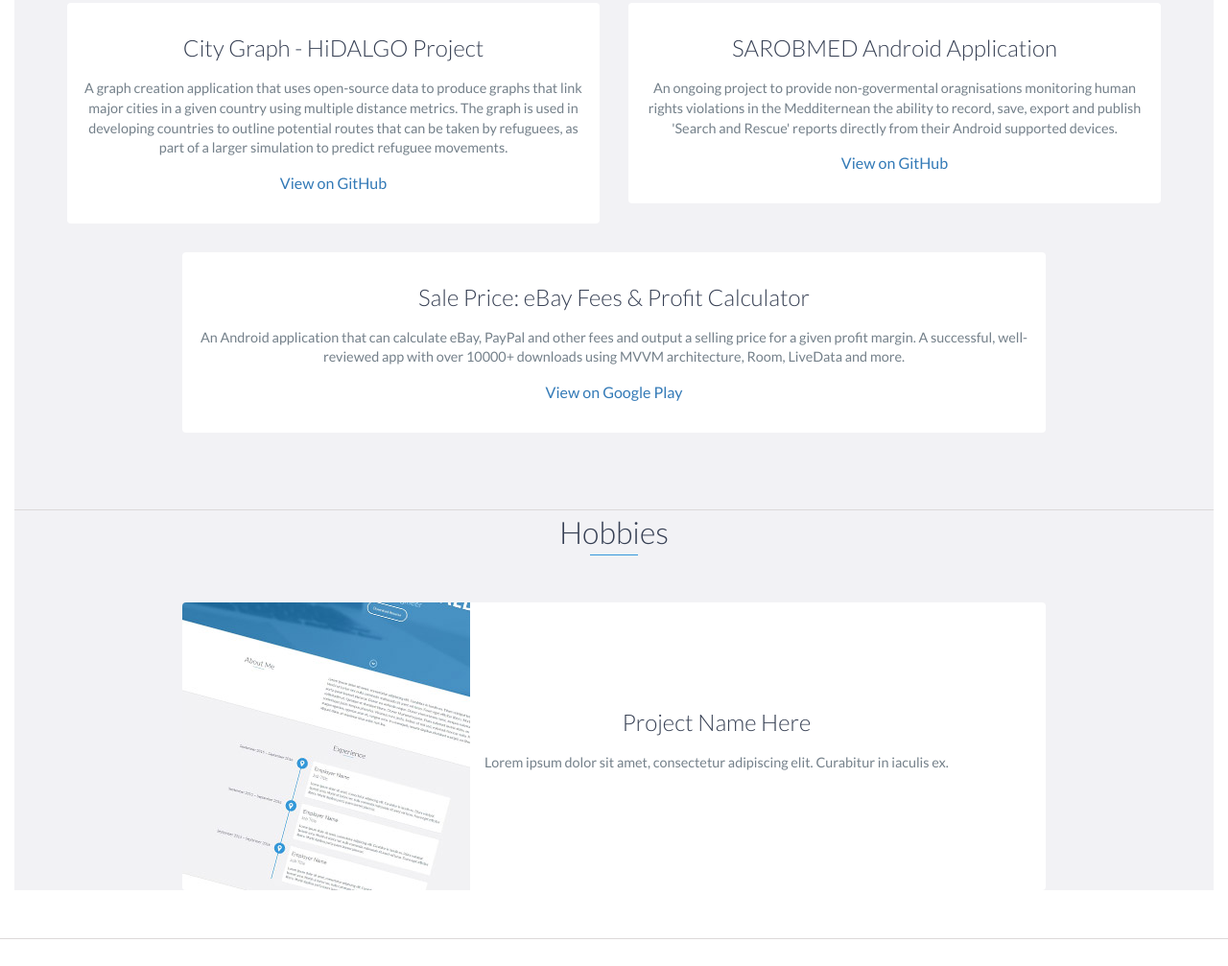
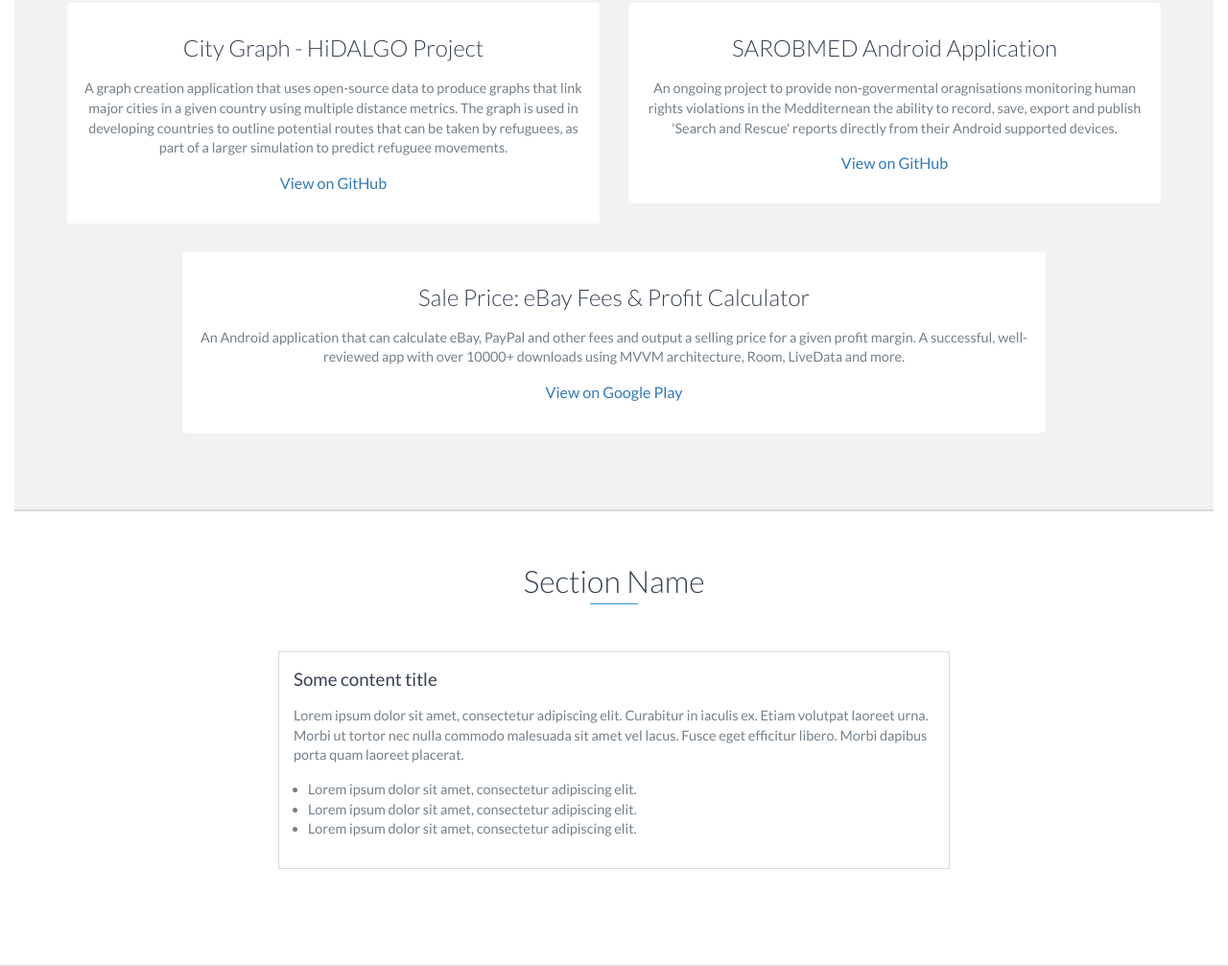
Before and after one commit to qusaizakir/qusaizakir-portfolio, a plain HTML site: page index.html in a window 1280 px wide. Shown: the part 1256-2263 px from the top of the page at 96% size. Before the commit the page ends 2235 px from the top, so only its background shows below. Drawn offline with nearby package versions, Linux system fonts and the light colour scheme.

Commit message:
Update index.html

```diff
--- a/index.html
+++ b/index.html
@@ -106,25 +106,30 @@
     </div>
     <!-- End #projects -->
 
-<div id="hobbies"  class="background-alt">
-    <h2 class="heading">Hobbies</h2>
+<div class="optional-section background">
+    <h2 class="heading">Section Name</h2>
 
-	<div class="project">
-		<div class="project-image">
-		<img src="images/project.jpg" />
-		</div>
-		<!-- End .project-image -->
+    <div class="optional-section-block">
+        <h3>Some content title</h3>
+        <p>
+            Lorem ipsum dolor sit amet, consectetur adipiscing elit. Curabitur in iaculis ex. Etiam volutpat laoreet urna. Morbi ut tortor nec nulla commodo malesuada sit amet vel lacus. Fusce eget efficitur libero. Morbi dapibus porta quam laoreet placerat.
+        </p>
+        <ul>
+            <li>
+                Lorem ipsum dolor sit amet, consectetur adipiscing elit.
+            </li>
+            <li>
+                Lorem ipsum dolor sit amet, consectetur adipiscing elit.
+            </li>
+            <li>
+                Lorem ipsum dolor sit amet, consectetur adipiscing elit.
+            </li>
+        </ul>
+    </div>
+    <!-- End .optional-section-block -->
 
-		<div class="project-info">
-		<h3>Project Name Here</h3>
-		<p>
-		    Lorem ipsum dolor sit amet, consectetur adipiscing elit. Curabitur in iaculis ex.
-		</p>
-	</div>
-	<!-- End .project-info -->
-	</div>
-    </div>
 </div>
+<!-- End .optional-section -->
 
 
     <!-- End .optional-section-block -->
```
